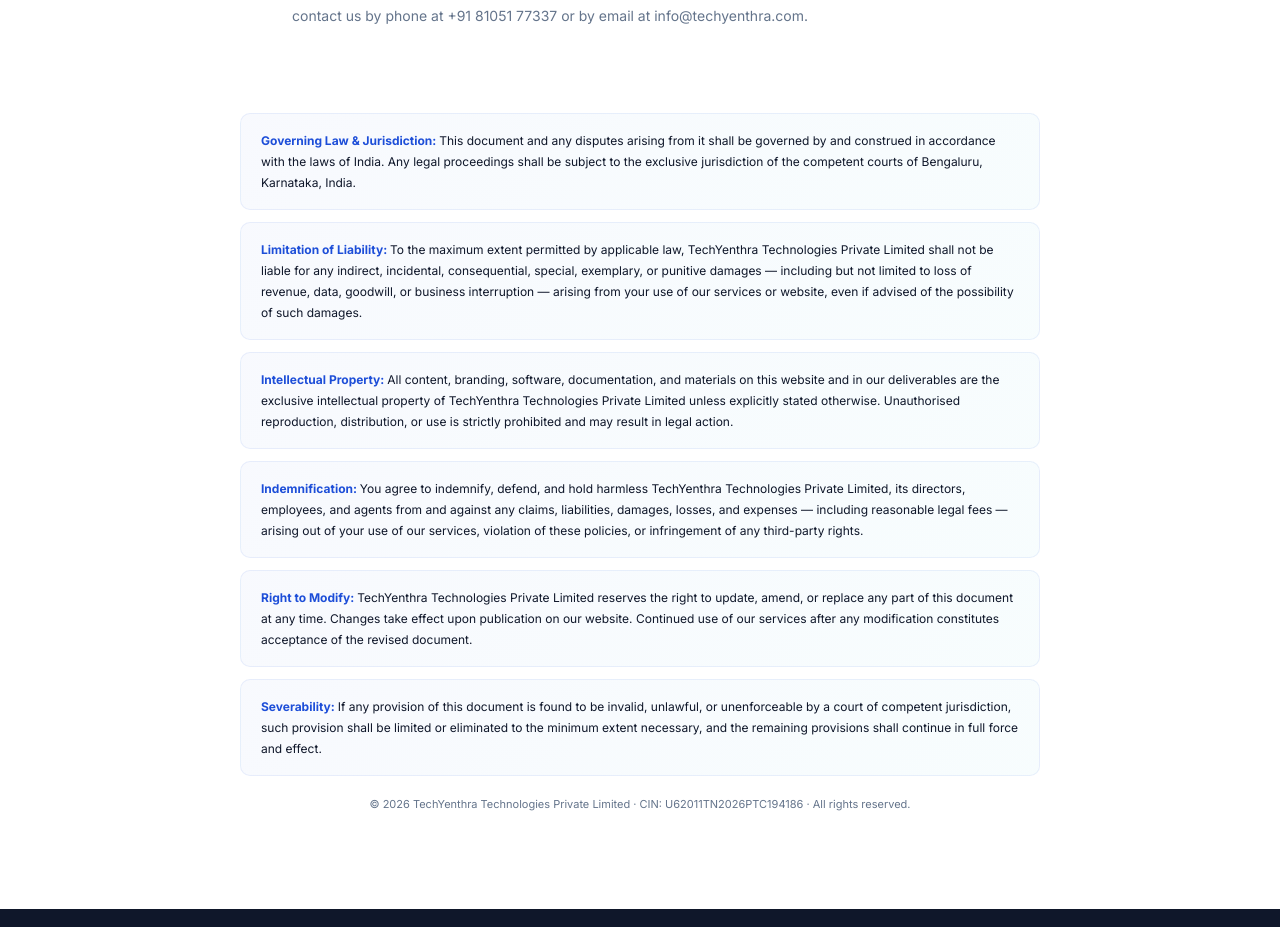
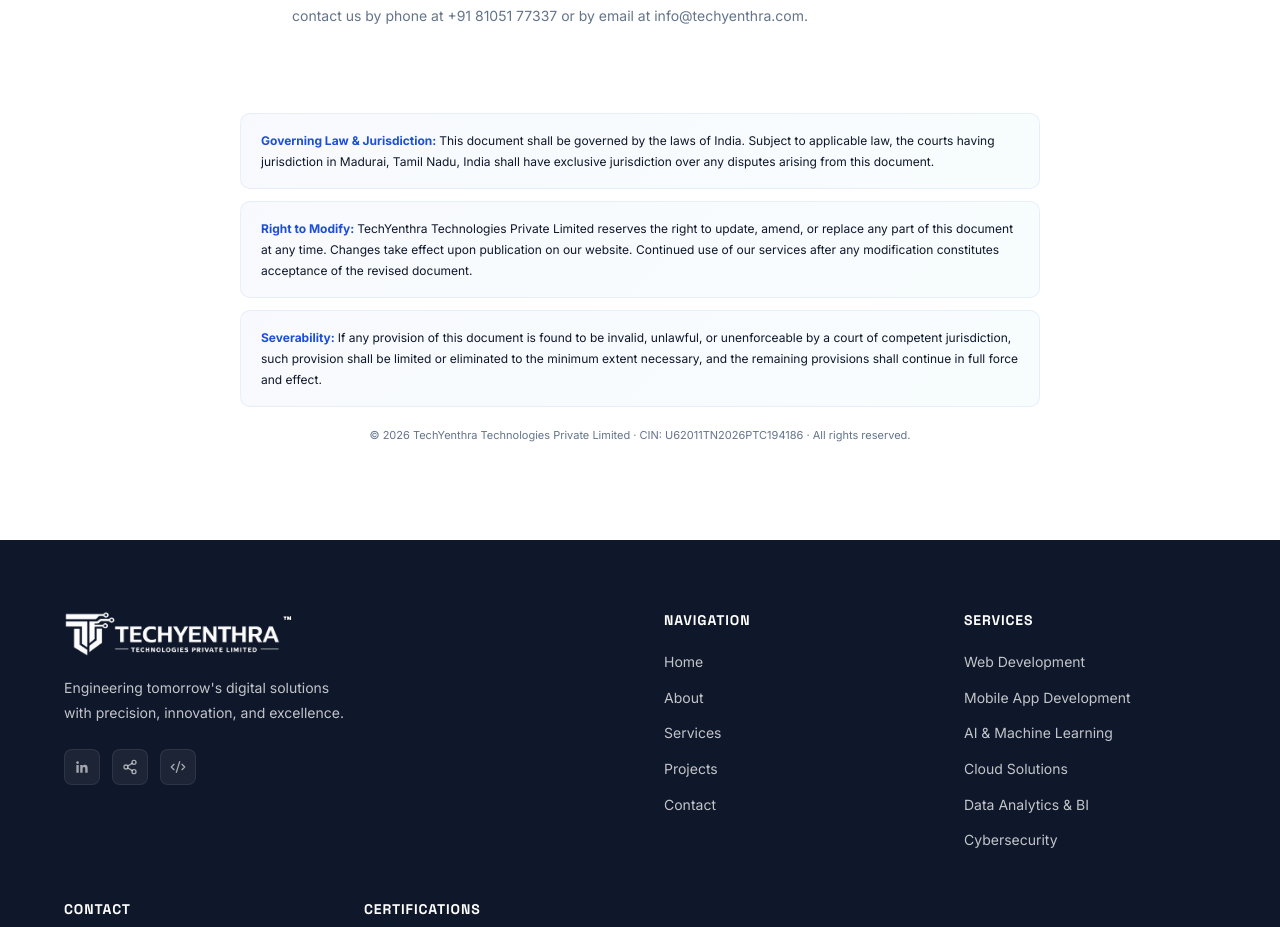
Before and after one commit to Muthukumaruma/TechYentra, a React (Vite) app: page /privacy in a window 1280 px wide. Shown: the part 2258-3185 px from the top of the page. Built offline with nearby package versions, Linux system fonts and the light colour scheme.

Commit message:
legal: fix jurisdiction to Madurai TN, assign correct clauses per policy document

```diff
--- a/index.html
+++ b/index.html
@@ -34,8 +34,8 @@
     <meta name="twitter:image" content="https://www.techyenthra.com/logo-dark.png" />
 
     <!-- Geo / Regional -->
-    <meta name="geo.region" content="IN-KA" />
-    <meta name="geo.placename" content="Bengaluru, Karnataka, India" />
+    <meta name="geo.region" content="IN-TN" />
+    <meta name="geo.placename" content="Madurai, Tamil Nadu, India" />
     <meta name="language" content="English" />
     <meta name="revisit-after" content="7 days" />
 
@@ -64,8 +64,8 @@
       "email": "info@techyenthra.com",
       "address": {
         "@type": "PostalAddress",
-        "addressLocality": "Bengaluru",
-        "addressRegion": "Karnataka",
+        "addressLocality": "Madurai",
+        "addressRegion": "Tamil Nadu",
         "addressCountry": "IN"
       },
       "foundingDate": "2026",
@@ -136,9 +136,8 @@
       "email": "info@techyenthra.com",
       "address": {
         "@type": "PostalAddress",
-        "addressLocality": "Bengaluru",
-        "addressRegion": "Karnataka",
-        "postalCode": "560001",
+        "addressLocality": "Madurai",
+        "addressRegion": "Tamil Nadu",
         "addressCountry": "IN"
       },
       "url": "https://www.techyenthra.com",
--- a/src/components/ui/LegalPage.jsx
+++ b/src/components/ui/LegalPage.jsx
@@ -1,7 +1,35 @@
 import { motion } from 'framer-motion';
 import { Calendar, FileText } from 'lucide-react';
 
-export default function LegalPage({ title, lastUpdated, intro, sections }) {
+const ALL_CLAUSES = {
+  governingLaw: {
+    label: 'Governing Law & Jurisdiction',
+    text: 'This document shall be governed by the laws of India. Subject to applicable law, the courts having jurisdiction in Madurai, Tamil Nadu, India shall have exclusive jurisdiction over any disputes arising from this document.',
+  },
+  liability: {
+    label: 'Limitation of Liability',
+    text: 'To the maximum extent permitted by applicable law, TechYenthra Technologies Private Limited shall not be liable for any indirect, incidental, consequential, special, exemplary, or punitive damages — including but not limited to loss of revenue, data, goodwill, or business interruption — arising from your use of our services or website, even if advised of the possibility of such damages.',
+  },
+  ip: {
+    label: 'Intellectual Property',
+    text: 'All content, branding, software, documentation, and materials on this website and in our deliverables are the exclusive intellectual property of TechYenthra Technologies Private Limited unless explicitly stated otherwise. Unauthorised reproduction, distribution, or use is strictly prohibited and may result in legal action.',
+  },
+  indemnification: {
+    label: 'Indemnification',
+    text: 'You agree to indemnify, defend, and hold harmless TechYenthra Technologies Private Limited, its directors, employees, and agents from and against any claims, liabilities, damages, losses, and expenses — including reasonable legal fees — arising out of your use of our services, violation of these policies, or infringement of any third-party rights.',
+  },
+  modify: {
+    label: 'Right to Modify',
+    text: 'TechYenthra Technologies Private Limited reserves the right to update, amend, or replace any part of this document at any time. Changes take effect upon publication on our website. Continued use of our services after any modification constitutes acceptance of the revised document.',
+  },
+  severability: {
+    label: 'Severability',
+    text: 'If any provision of this document is found to be invalid, unlawful, or unenforceable by a court of competent jurisdiction, such provision shall be limited or eliminated to the minimum extent necessary, and the remaining provisions shall continue in full force and effect.',
+  },
+};
+
+export default function LegalPage({ title, lastUpdated, intro, sections, clauses }) {
+  const activeClauses = (clauses || []).map(key => ALL_CLAUSES[key]).filter(Boolean);
   return (
     <div className="page-wrapper">
       {/* Hero */}
@@ -123,7 +151,8 @@
               ))}
             </div>
 
-            {/* Legal Notice */}
+            {/* Legal Clauses */}
+            {activeClauses.length > 0 && (
               <motion.div
                 initial={{ opacity: 0, y: 16 }}
                 whileInView={{ opacity: 1, y: 0 }}
@@ -131,32 +160,7 @@
                 transition={{ duration: 0.5 }}
                 style={{ marginTop: '56px', display: 'flex', flexDirection: 'column', gap: '12px' }}
               >
-              {[
-                {
-                  label: 'Governing Law & Jurisdiction',
-                  text: 'This document and any disputes arising from it shall be governed by and construed in accordance with the laws of India. Any legal proceedings shall be subject to the exclusive jurisdiction of the competent courts of Bengaluru, Karnataka, India.',
-                },
-                {
-                  label: 'Limitation of Liability',
-                  text: 'To the maximum extent permitted by applicable law, TechYenthra Technologies Private Limited shall not be liable for any indirect, incidental, consequential, special, exemplary, or punitive damages — including but not limited to loss of revenue, data, goodwill, or business interruption — arising from your use of our services or website, even if advised of the possibility of such damages.',
-                },
-                {
-                  label: 'Intellectual Property',
-                  text: 'All content, branding, software, documentation, and materials on this website and in our deliverables are the exclusive intellectual property of TechYenthra Technologies Private Limited unless explicitly stated otherwise. Unauthorised reproduction, distribution, or use is strictly prohibited and may result in legal action.',
-                },
-                {
-                  label: 'Indemnification',
-                  text: 'You agree to indemnify, defend, and hold harmless TechYenthra Technologies Private Limited, its directors, employees, and agents from and against any claims, liabilities, damages, losses, and expenses — including reasonable legal fees — arising out of your use of our services, violation of these policies, or infringement of any third-party rights.',
-                },
-                {
-                  label: 'Right to Modify',
-                  text: 'TechYenthra Technologies Private Limited reserves the right to update, amend, or replace any part of this document at any time. Changes take effect upon publication on our website. Continued use of our services after any modification constitutes acceptance of the revised document.',
-                },
-                {
-                  label: 'Severability',
-                  text: 'If any provision of this document is found to be invalid, unlawful, or unenforceable by a court of competent jurisdiction, such provision shall be limited or eliminated to the minimum extent necessary, and the remaining provisions shall continue in full force and effect.',
-                },
-              ].map(({ label, text }) => (
+                {activeClauses.map(({ label, text }) => (
                   <div
                     key={label}
                     style={{
@@ -176,6 +180,7 @@
                   © {new Date().getFullYear()} TechYenthra Technologies Private Limited · CIN: U62011TN2026PTC194186 · All rights reserved.
                 </p>
               </motion.div>
+            )}
           </div>
         </div>
       </section>
--- a/src/pages/BusinessContinuityPage.jsx
+++ b/src/pages/BusinessContinuityPage.jsx
@@ -3,5 +3,10 @@
 
 export default function BusinessContinuityPage() {
   const { title, lastUpdated, intro, sections } = content.businessContinuity;
-  return <LegalPage title={title} lastUpdated={lastUpdated} intro={intro} sections={sections} />;
+  return (
+    <LegalPage
+      title={title} lastUpdated={lastUpdated} intro={intro} sections={sections}
+      clauses={['governingLaw', 'liability', 'modify', 'severability']}
+    />
+  );
 }
--- a/src/pages/CookiePage.jsx
+++ b/src/pages/CookiePage.jsx
@@ -3,5 +3,10 @@
 
 export default function CookiePage() {
   const { title, lastUpdated, intro, sections } = content.cookie;
-  return <LegalPage title={title} lastUpdated={lastUpdated} intro={intro} sections={sections} />;
+  return (
+    <LegalPage
+      title={title} lastUpdated={lastUpdated} intro={intro} sections={sections}
+      clauses={['modify']}
+    />
+  );
 }
--- a/src/pages/DataProtectionPage.jsx
+++ b/src/pages/DataProtectionPage.jsx
@@ -3,5 +3,10 @@
 
 export default function DataProtectionPage() {
   const { title, lastUpdated, intro, sections } = content.dataProtection;
-  return <LegalPage title={title} lastUpdated={lastUpdated} intro={intro} sections={sections} />;
+  return (
+    <LegalPage
+      title={title} lastUpdated={lastUpdated} intro={intro} sections={sections}
+      clauses={['governingLaw', 'modify', 'severability']}
+    />
+  );
 }
--- a/src/pages/DisclosurePage.jsx
+++ b/src/pages/DisclosurePage.jsx
@@ -3,5 +3,10 @@
 
 export default function DisclosurePage() {
   const { title, lastUpdated, intro, sections } = content.disclosure;
-  return <LegalPage title={title} lastUpdated={lastUpdated} intro={intro} sections={sections} />;
+  return (
+    <LegalPage
+      title={title} lastUpdated={lastUpdated} intro={intro} sections={sections}
+      clauses={['governingLaw', 'modify', 'severability']}
+    />
+  );
 }
--- a/src/pages/PrivacyPage.jsx
+++ b/src/pages/PrivacyPage.jsx
@@ -3,5 +3,10 @@
 
 export default function PrivacyPage() {
   const { title, lastUpdated, intro, sections } = content.privacy;
-  return <LegalPage title={title} lastUpdated={lastUpdated} intro={intro} sections={sections} />;
+  return (
+    <LegalPage
+      title={title} lastUpdated={lastUpdated} intro={intro} sections={sections}
+      clauses={['governingLaw', 'modify', 'severability']}
+    />
+  );
 }
--- a/src/pages/SecurityPage.jsx
+++ b/src/pages/SecurityPage.jsx
@@ -3,5 +3,10 @@
 
 export default function SecurityPage() {
   const { title, lastUpdated, intro, sections } = content.security;
-  return <LegalPage title={title} lastUpdated={lastUpdated} intro={intro} sections={sections} />;
+  return (
+    <LegalPage
+      title={title} lastUpdated={lastUpdated} intro={intro} sections={sections}
+      clauses={['governingLaw', 'liability', 'modify', 'severability']}
+    />
+  );
 }
--- a/src/pages/TermsPage.jsx
+++ b/src/pages/TermsPage.jsx
@@ -3,5 +3,10 @@
 
 export default function TermsPage() {
   const { title, lastUpdated, intro, sections } = content.terms;
-  return <LegalPage title={title} lastUpdated={lastUpdated} intro={intro} sections={sections} />;
+  return (
+    <LegalPage
+      title={title} lastUpdated={lastUpdated} intro={intro} sections={sections}
+      clauses={['governingLaw', 'liability', 'ip', 'indemnification', 'modify', 'severability']}
+    />
+  );
 }
```
Lines whose indentation alone changed are shown as unchanged.
